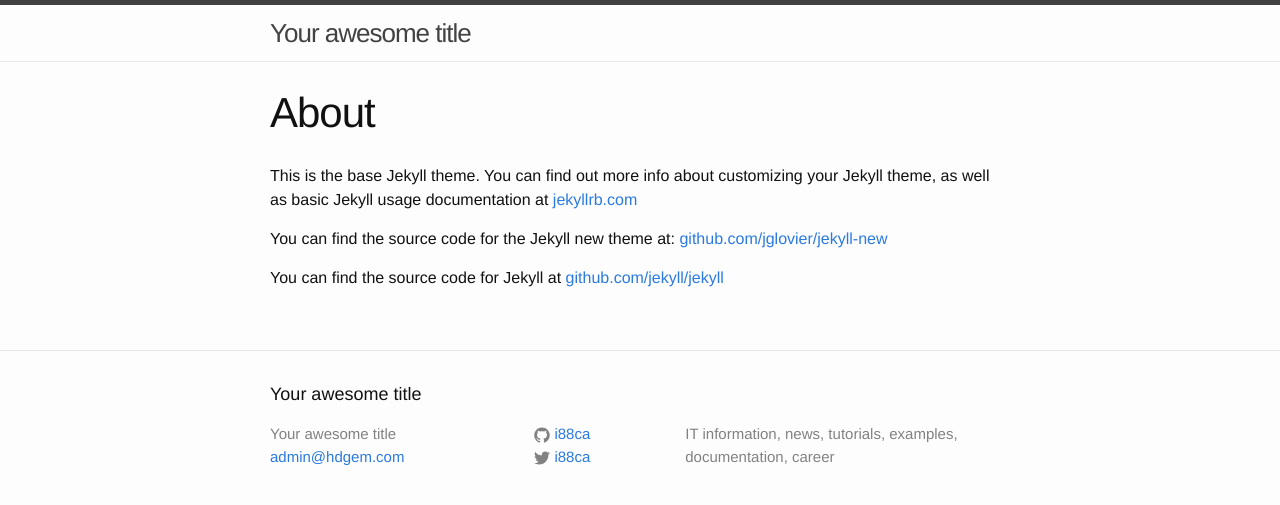
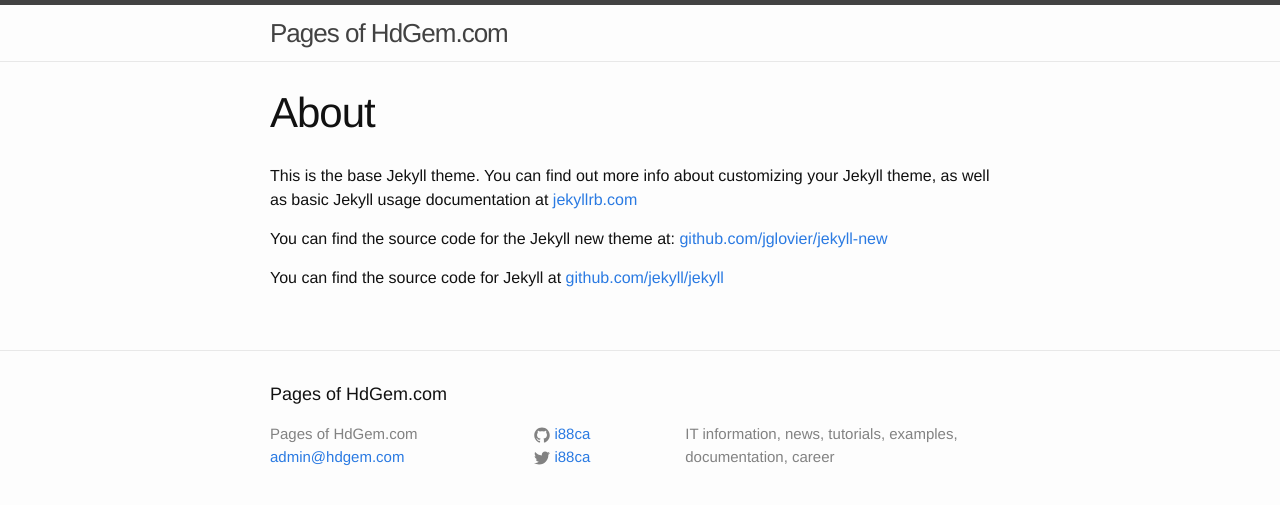
Before and after one commit to goyuninfo/gem.github.io, a Jekyll site: the page built from about.md, in a window 1280 px wide. Shown: the top 505 px of the page. Built offline with Jekyll 4.4.1, drawn with Linux system fonts in a browser that asks for light colours.

Commit message:
Update _config.yml

```diff
--- a/_config.yml
+++ b/_config.yml
@@ -1,5 +1,5 @@
 # Site settings
-title: Your awesome title
+title: Pages of HdGem.com
 email: admin@hdgem.com
 description: > # this means to ignore newlines until "baseurl:"
   IT information, news, tutorials, examples, documentation, career
```
